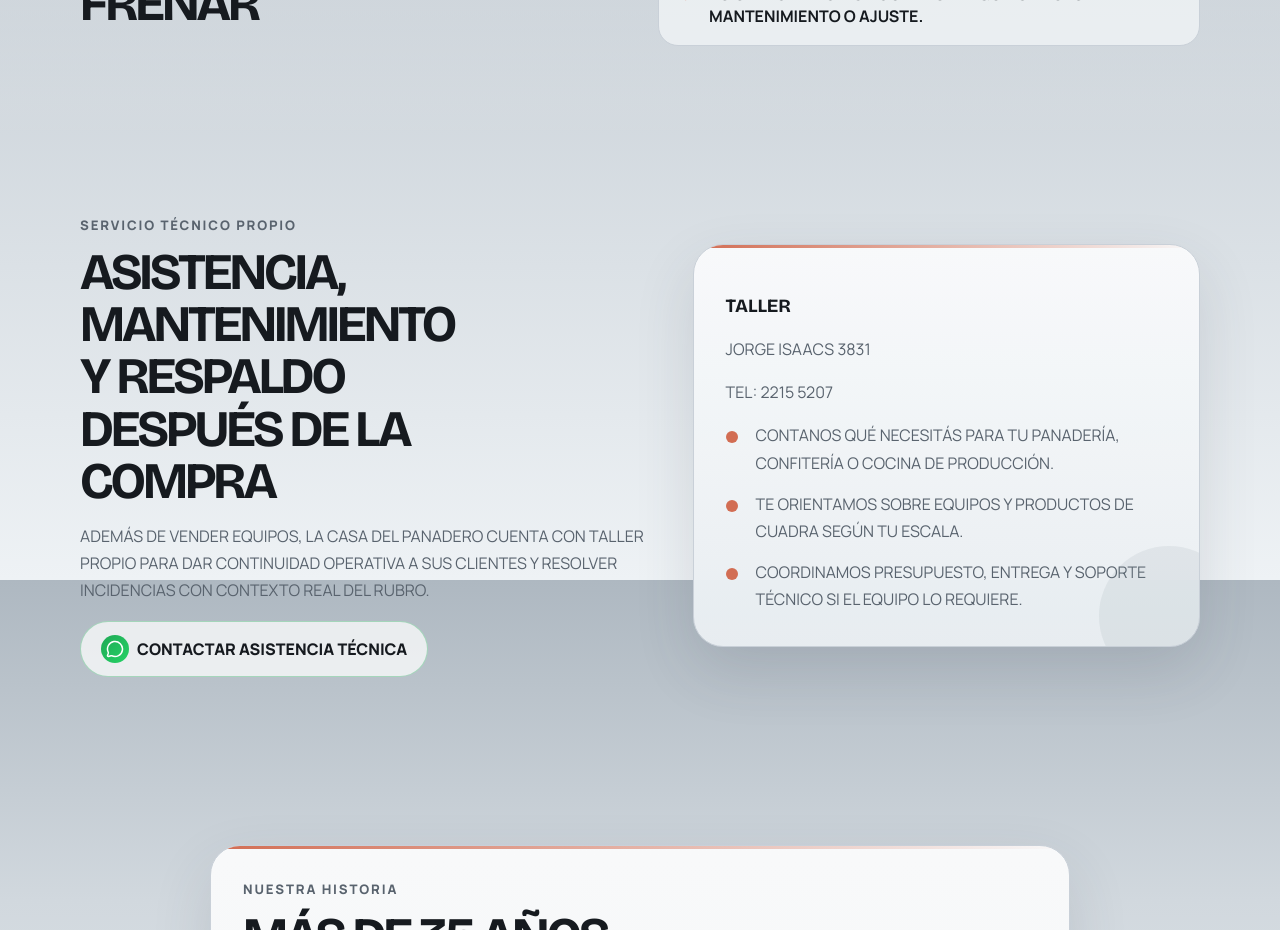
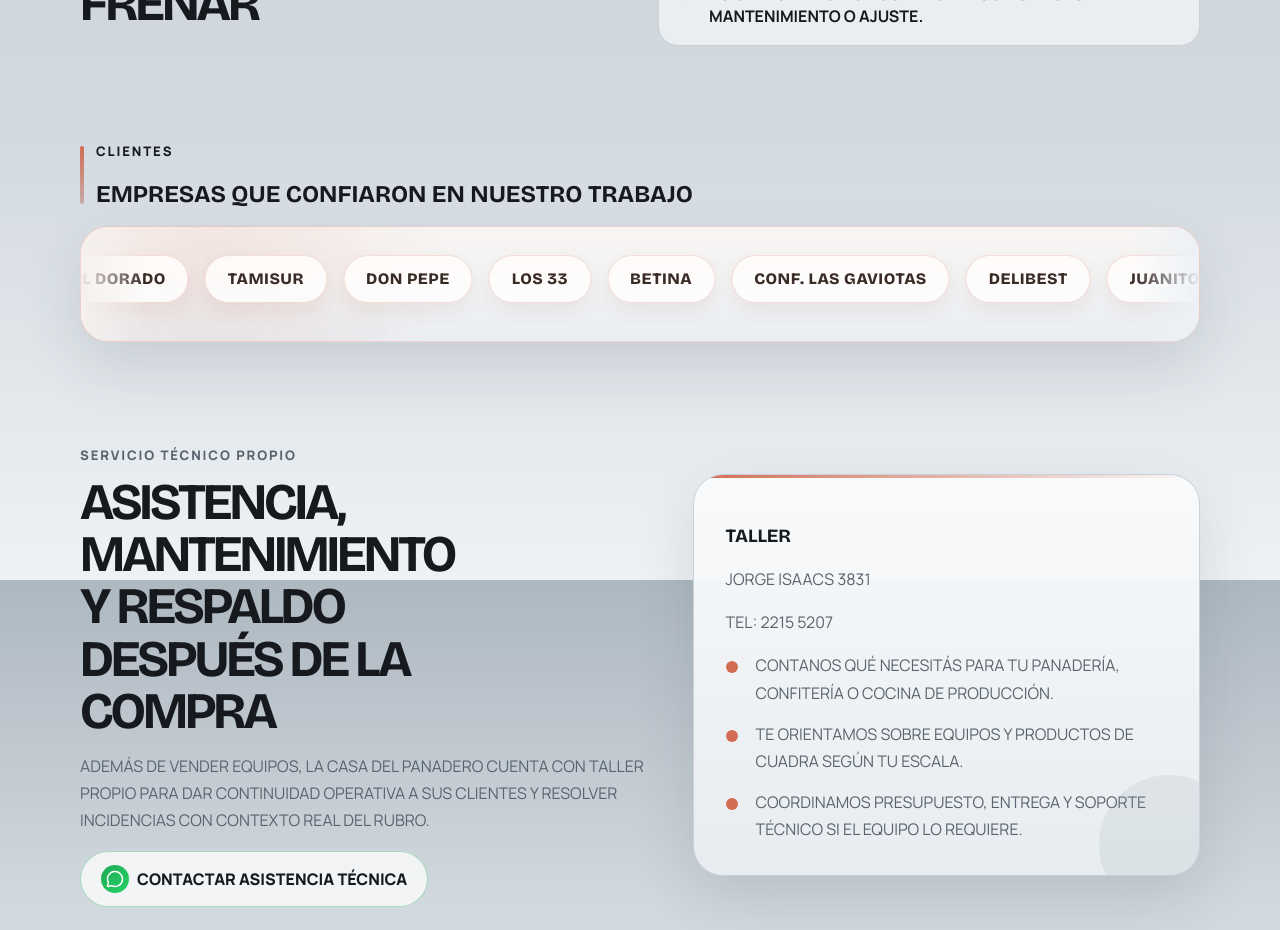
Before and after one commit to navarromaxi/la-casa-del-panadero-web, a Next.js app: page / in a window 1280 px wide. Shown: the part 4220-5150 px from the top of the page. Built offline with nearby package versions, Linux system fonts and the light colour scheme.

Commit message:
cambios solicitados v4

```diff
--- a/app/globals.css
+++ b/app/globals.css
@@ -789,6 +789,106 @@
   gap: 14px;
 }
 
+.clients-strip-section {
+  padding: 12px 0 18px;
+}
+
+.clients-strip-shell {
+  display: grid;
+  gap: 18px;
+}
+
+.clients-strip-heading {
+  position: relative;
+  padding-left: 16px;
+}
+
+.clients-strip-heading::before {
+  content: '';
+  position: absolute;
+  left: 0;
+  top: 4px;
+  bottom: 4px;
+  width: 4px;
+  border-radius: 999px;
+  background: linear-gradient(180deg, var(--accent), rgba(164, 79, 57, 0.35));
+}
+
+.clients-strip-heading h2 {
+  margin-bottom: 0;
+}
+
+.clients-strip {
+  position: relative;
+  overflow: hidden;
+  min-height: 116px;
+  padding: 18px 0;
+  border: 1px solid rgba(210, 109, 83, 0.24);
+  border-radius: 28px;
+  background:
+    radial-gradient(circle at 12% 30%, rgba(210, 109, 83, 0.12), transparent 24%),
+    linear-gradient(180deg, rgba(249, 246, 244, 0.96), rgba(235, 239, 243, 0.92));
+  box-shadow: var(--shadow);
+}
+
+.clients-strip::before,
+.clients-strip::after {
+  content: '';
+  position: absolute;
+  top: 0;
+  bottom: 0;
+  width: 64px;
+  z-index: 1;
+  pointer-events: none;
+}
+
+.clients-strip::before {
+  left: 0;
+  background: linear-gradient(90deg, rgba(245, 240, 237, 0.98), rgba(245, 240, 237, 0));
+}
+
+.clients-strip::after {
+  right: 0;
+  background: linear-gradient(270deg, rgba(236, 241, 245, 0.98), rgba(236, 241, 245, 0));
+}
+
+.clients-strip-track {
+  display: flex;
+  align-items: center;
+  gap: 16px;
+  width: max-content;
+  padding: 10px 0;
+  animation: clients-marquee 42s linear infinite;
+}
+
+.client-pill {
+  display: inline-flex;
+  align-items: center;
+  justify-content: center;
+  min-height: 48px;
+  padding: 0 22px;
+  border: 1px solid rgba(210, 109, 83, 0.22);
+  border-radius: 999px;
+  background: linear-gradient(180deg, rgba(255, 252, 250, 0.92), rgba(255, 255, 255, 0.82));
+  color: #3a2b27;
+  font-family: var(--font-heading), sans-serif;
+  font-size: 1rem;
+  font-weight: 800;
+  letter-spacing: 0.03em;
+  white-space: nowrap;
+  box-shadow: 0 8px 18px rgba(164, 79, 57, 0.08);
+}
+
+@keyframes clients-marquee {
+  from {
+    transform: translateX(0);
+  }
+
+  to {
+    transform: translateX(-50%);
+  }
+}
+
 .showcase-item {
   padding: 0;
   border: 1px solid var(--line);
@@ -1513,6 +1613,21 @@
   .section h2,
   .hero h1 {
     max-width: none;
+  }
+
+  .clients-strip {
+    min-height: 104px;
+  }
+
+  .clients-strip::before,
+  .clients-strip::after {
+    width: 40px;
+  }
+
+  .client-pill {
+    min-height: 44px;
+    padding: 0 18px;
+    font-size: 0.94rem;
   }
 }
 
@@ -1978,6 +2093,26 @@
     font-size: 2.2rem;
   }
 
+  .clients-strip-section {
+    padding: 4px 0 14px;
+  }
+
+  .clients-strip {
+    min-height: 92px;
+    padding: 14px 0;
+    border-radius: 24px;
+  }
+
+  .clients-strip-track {
+    gap: 12px;
+  }
+
+  .client-pill {
+    min-height: 40px;
+    padding: 0 16px;
+    font-size: 0.88rem;
+  }
+
   .hero-card h2,
   .payment-card h3,
   .news-card h3 {
@@ -2047,3 +2182,9 @@
     bottom: 20px;
   }
 }
+
+@media (prefers-reduced-motion: reduce) {
+  .clients-strip-track {
+    animation: none;
+  }
+}
--- a/app/page.tsx
+++ b/app/page.tsx
@@ -97,6 +97,36 @@
     title: 'Asistencia técnica cuando el equipo necesita mantenimiento o ajuste.',
     text: 'Nuestro servicio técnico acompaña la postventa con diagnóstico, mantenimiento y respuesta cuando la operación necesita continuidad.',
   },
+]
+
+const clients = [
+  'Disco',
+  'Devoto',
+  'Geant',
+  'Macro Mercado',
+  'Tienda Inglesa',
+  'El Dorado',
+  'Tamisur',
+  'Don Pepe',
+  'Los 33',
+  'Betina',
+  'Conf. Las Gaviotas',
+  'Delibest',
+  'Juanitos',
+  'Goddard',
+  'El Naranjo',
+  'La Triguena',
+  'De la Tierra',
+  'La Nueva Barcelonesa',
+  'Panif. Amsterdam',
+  'La Mallorquina',
+  'Montevideo Bakery',
+  'Puerto Sabor',
+  'La Buena',
+  'Emporio de los sandwiches',
+  'Agua Helada',
+  'Panif. Guadalupe',
+  'Empanadas Carolina',
 ]
 
 const storyIntro = [
@@ -364,6 +394,24 @@
         </div>
       </section>
 
+      <section className="clients-strip-section">
+        <div className="container clients-strip-shell">
+          <div className="clients-strip-heading">
+            <p className="eyebrow">Clientes</p>
+            <h2>Empresas que confiaron en nuestro trabajo</h2>
+          </div>
+          <div className="clients-strip" aria-label="Algunos de nuestros clientes">
+            <div className="clients-strip-track">
+              {[...clients, ...clients].map((client, index) => (
+                <span className="client-pill" key={`${client}-${index}`}>
+                  {client}
+                </span>
+              ))}
+            </div>
+          </div>
+        </div>
+      </section>
+
       <section id="service" className="section service">
         <div className="container service-grid">
           <div>
```
